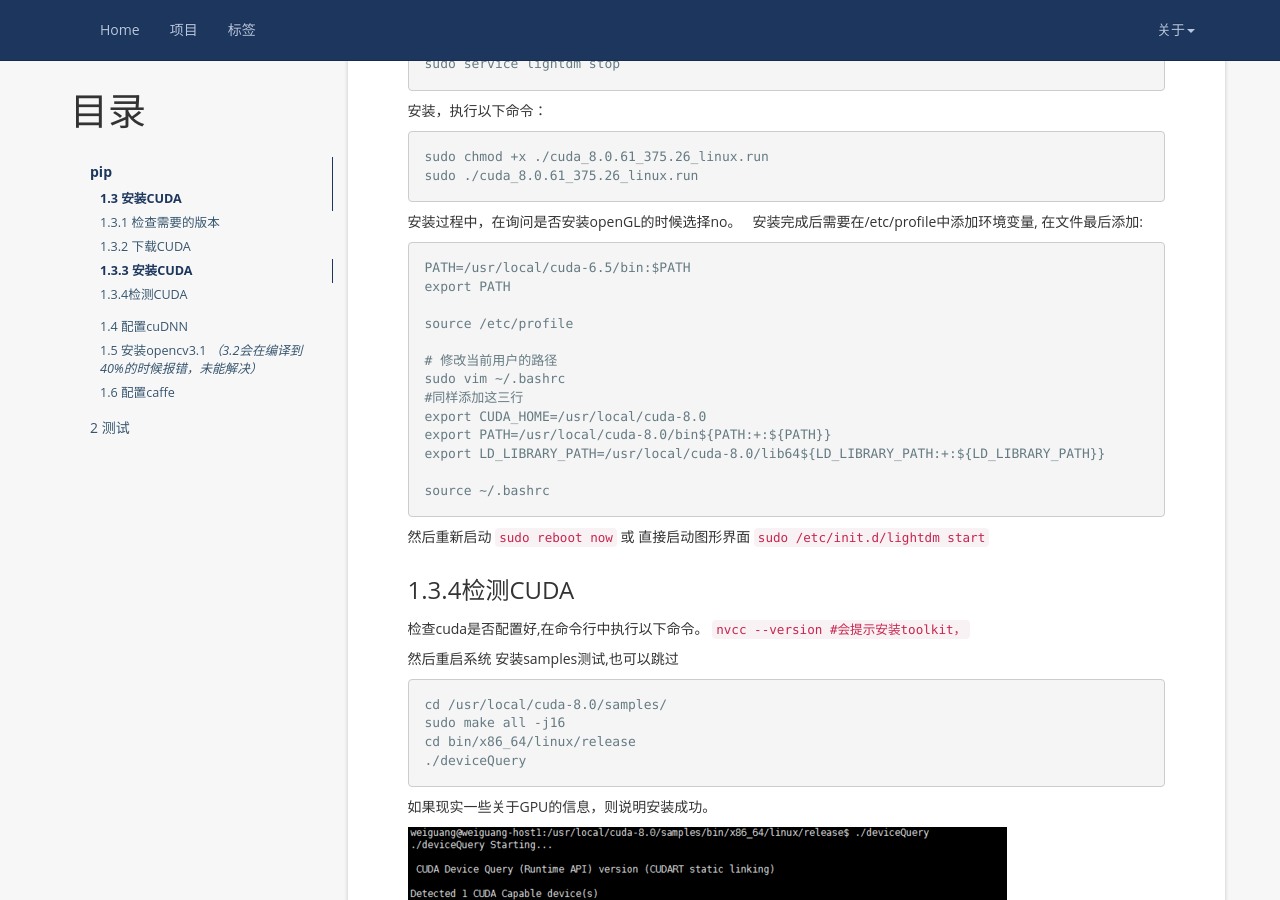
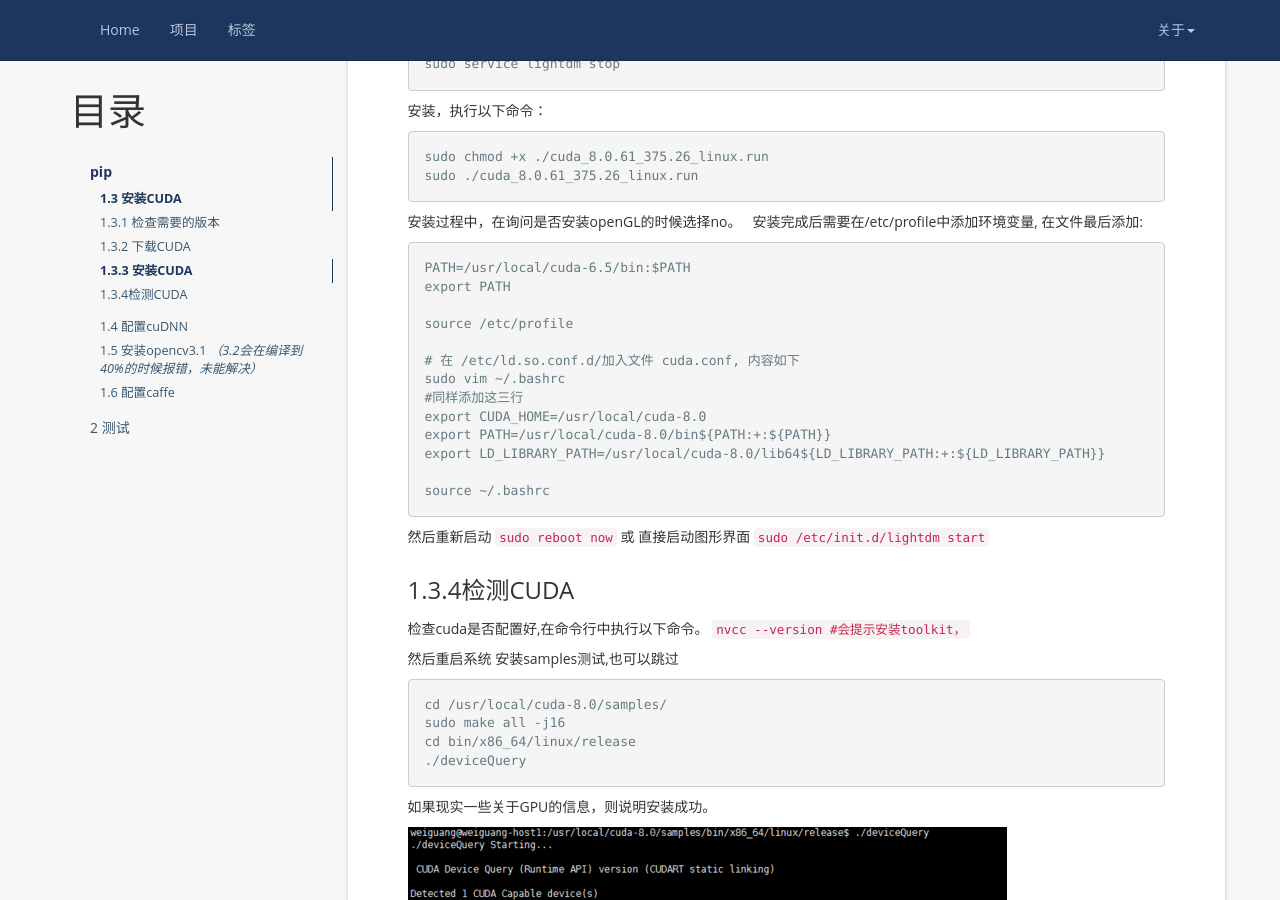
Before and after one commit to wang-tf/wang-tf.github.io, a Jekyll site: the page built from _posts/2017-01-15-caffe-Ubuntu16.04_64-+-CUDA8.0.md, in a window 1280 px wide and 900 px high, scrolled down 3024 px. Built offline with Jekyll 4.4.1, drawn with Linux system fonts in a browser that asks for light colours; nearby versions of some CDN libraries; comment, search, counter and statistics services are not loaded.

Commit message:
Update 2017-01-15-caffe-Ubuntu16.04_64-+-CUDA8.0.md

```diff
--- a/_posts/2017-01-15-caffe-Ubuntu16.04_64-+-CUDA8.0.md
+++ b/_posts/2017-01-15-caffe-Ubuntu16.04_64-+-CUDA8.0.md
@@ -109,7 +109,7 @@ export PATH
 
 source /etc/profile
 
-# 修改当前用户的路径
+# 在 /etc/ld.so.conf.d/加入文件 cuda.conf, 内容如下
 sudo vim ~/.bashrc
 #同样添加这三行
 export CUDA_HOME=/usr/local/cuda-8.0
```
